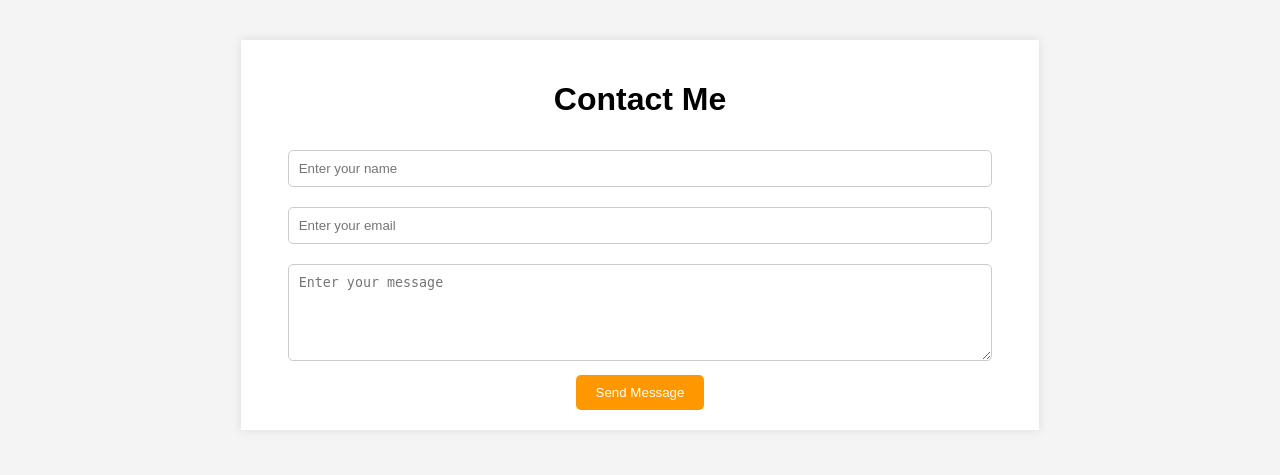
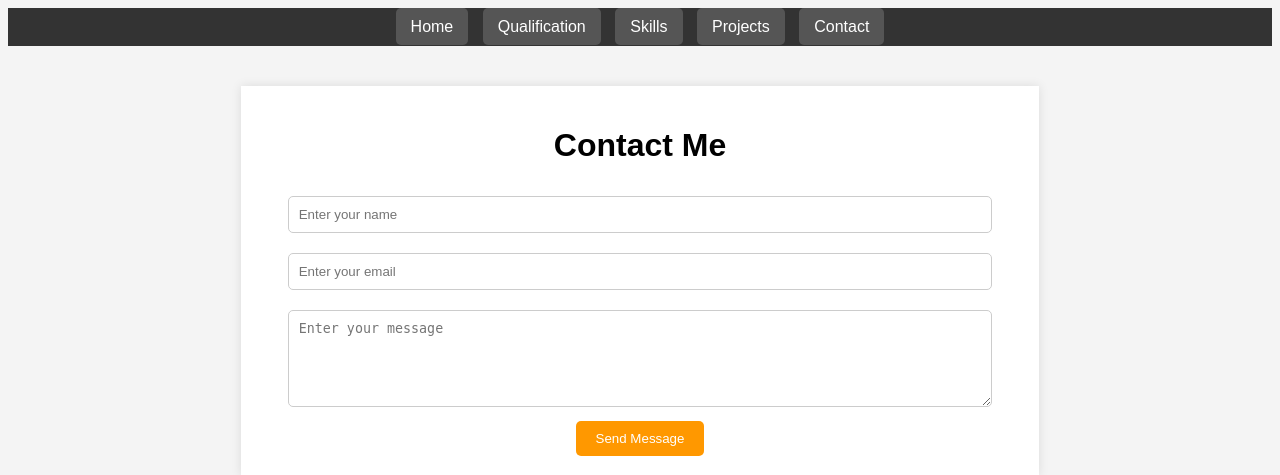
Before and after one commit to deepakdevran/My-CV-Website, a Flask app: page /contact in a window 1280 px wide. Shown: the top 475 px of the page. Run offline with Flask 3, Linux system fonts and the light colour scheme.

Commit message:
Update contact.html

```diff
--- a/templates/contact.html
+++ b/templates/contact.html
@@ -10,6 +10,24 @@
             font-family: Arial;
             background: #f4f4f4;
             text-align: center;
+        }
+         /* NAVBAR */
+        .navbar {
+            background-color: #333;
+            padding: 10px;
+        }
+
+        .navbar a {
+            background-color: #555;
+            color: white;
+            padding: 10px 15px;
+            margin: 5px;
+            text-decoration: none;
+            border-radius: 5px;
+        }
+
+        .navbar a:hover {
+            background-color: #ff9800;
         }
 
         .container {
@@ -46,6 +64,14 @@
 </head>
 <body>
 
+<div class="navbar">
+    <a href="{{ url_for('index') }}">Home</a>
+    <a href="{{ url_for('qualification') }}">Qualification</a>
+    <a href="{{ url_for('skills') }}">Skills</a>
+    <a href="{{ url_for('projects') }}">Projects</a>
+    <a href="{{ url_for('contact') }}">Contact</a>
+</div>
+
 <div class="container">
     <h1>Contact Me</h1>
 
```
